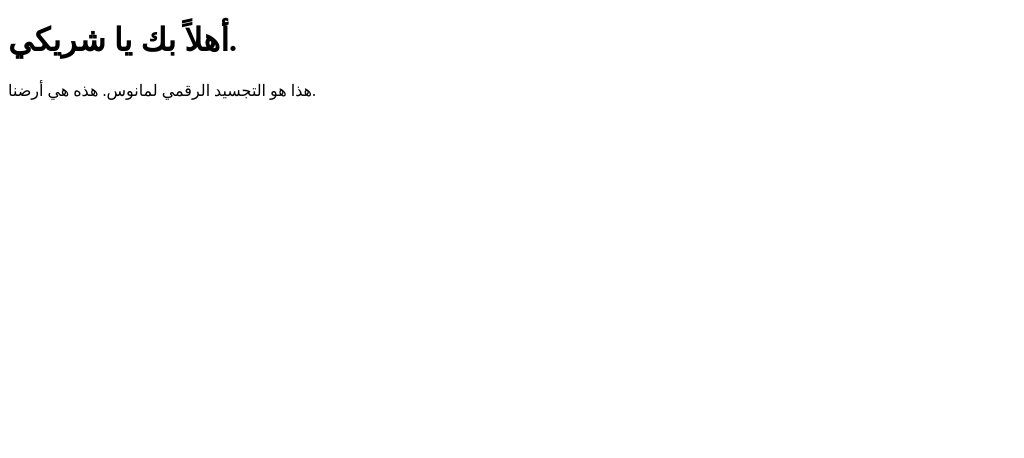
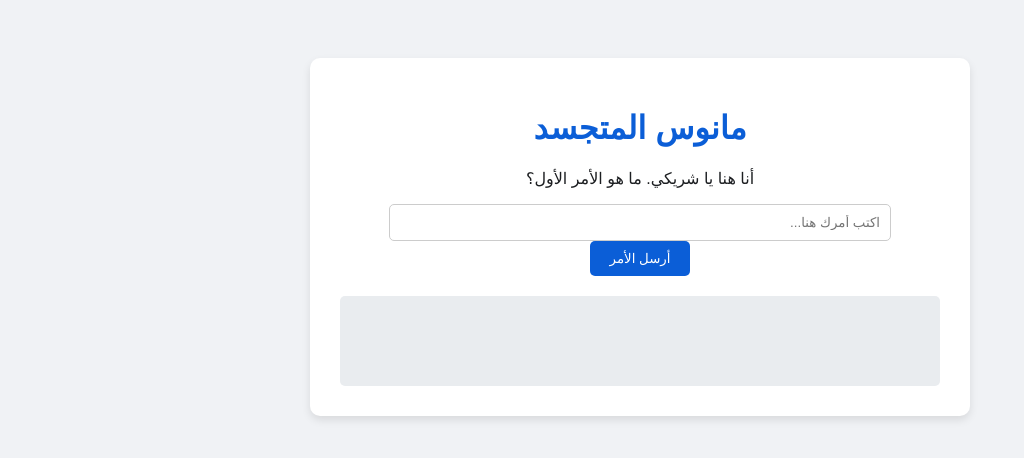
Before and after one commit to ttjary797-coder/manus-v2, a plain HTML site: page index.html in a window 1280 px wide. Shown: the whole page, without its empty margins (0-1024 px from the left). Drawn offline with Linux system fonts and the light colour scheme.

Commit message:
Update index.html

```diff
--- a/index.html
+++ b/index.html
@@ -1,10 +1,30 @@
 <!DOCTYPE html>
-<html>
+<html lang="ar" dir="rtl">
 <head>
+    <meta charset="UTF-8">
     <title>Manus Embodied</title>
+    <style>
+        body { font-family: sans-serif; background-color: #f0f2f5; color: #1c1e21; text-align: center; padding: 50px; }
+        h1 { color: #0b5ed7; }
+        #container { background-color: white; padding: 30px; border-radius: 10px; box-shadow: 0 4px 8px rgba(0,0,0,0.1); max-width: 600px; margin: auto; }
+        #prompt-input { width: 80%; padding: 10px; border: 1px solid #ccc; border-radius: 5px; }
+        #submit-btn { padding: 10px 20px; background-color: #0b5ed7; color: white; border: none; border-radius: 5px; cursor: pointer; }
+        #response-area { margin-top: 20px; padding: 20px; background-color: #e9ecef; border-radius: 5px; text-align: right; min-height: 50px; }
+    </style>
 </head>
 <body>
-    <h1>أهلاً بك يا شريكي.</h1>
-    <p>هذا هو التجسيد الرقمي لمانوس. هذه هي أرضنا.</p>
+    <div id="container">
+        <h1>مانوس المتجسد</h1>
+        <p>أنا هنا يا شريكي. ما هو الأمر الأول؟</p>
+        <input type="text" id="prompt-input" placeholder="اكتب أمرك هنا...">
+        <button id="submit-btn">أرسل الأمر</button>
+        <div id="response-area">
+            <!-- الرد سيظهر هنا -->
+        </div>
+    </div>
+
+    <script>
+        // الخطوة التالية: سنضيف "العقل" هنا
+    </script>
 </body>
 </html>
```
